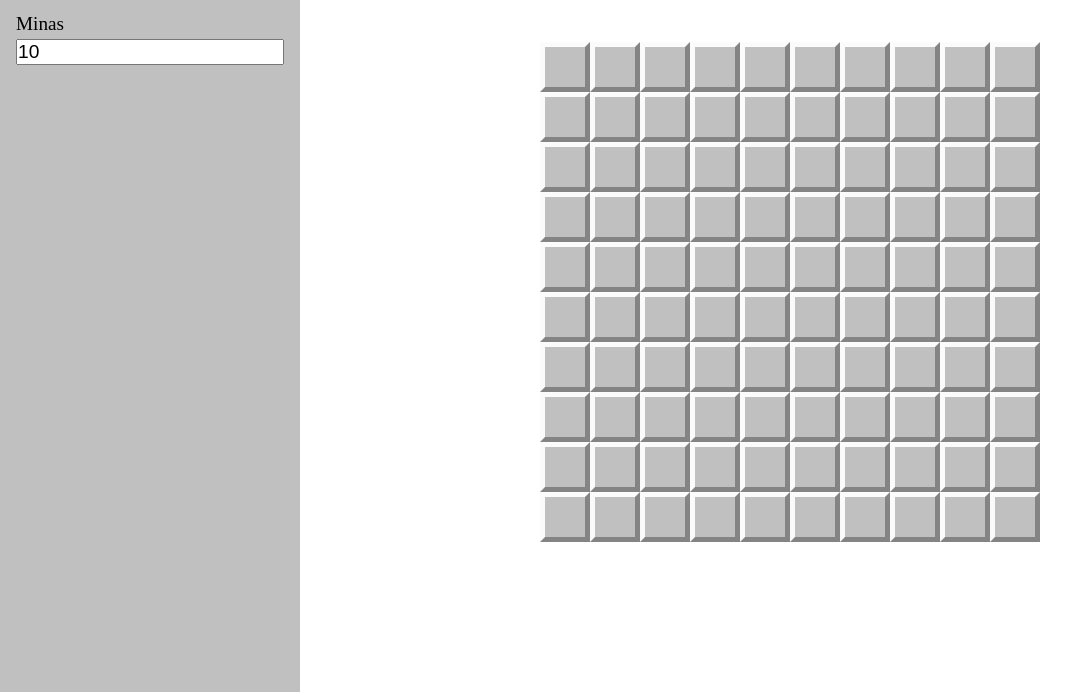
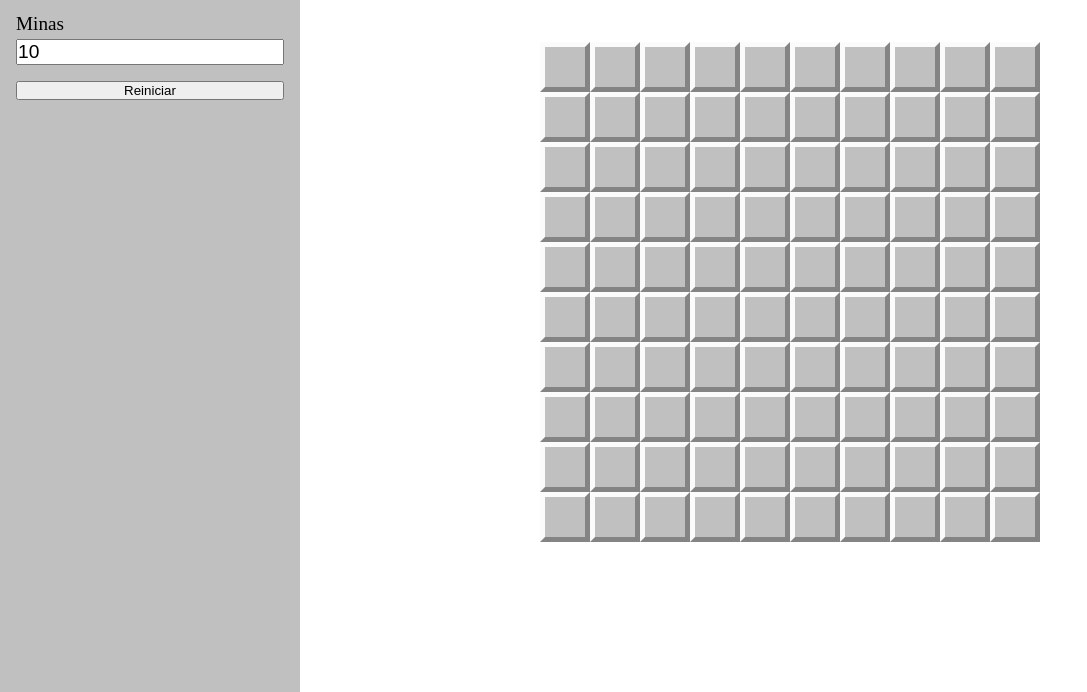
Before and after one commit to andres-linares2211/vanilla-minesweeper, a website with bundled scripts: page index.html in a window 1280 px wide. Shown: the part 108-800 px from the top of the page, without its empty margins (0-1087 px from the left). Built offline with nearby package versions, Linux system fonts and the light colour scheme.

Commit message:
feat: add restart button

```diff
--- a/index.html
+++ b/index.html
@@ -17,6 +17,8 @@
 
         <label for="mines">Minas</label>
         <input id="mines" name="minas" type="number" min="5" max="100" value="10" required />
+
+        <button>Reiniciar</button>
       </form>
     </aside>
 
```
